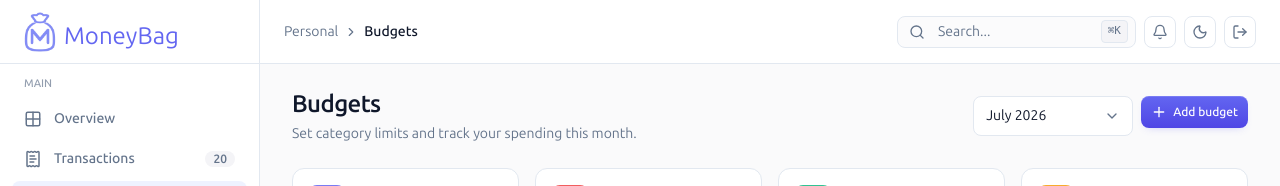
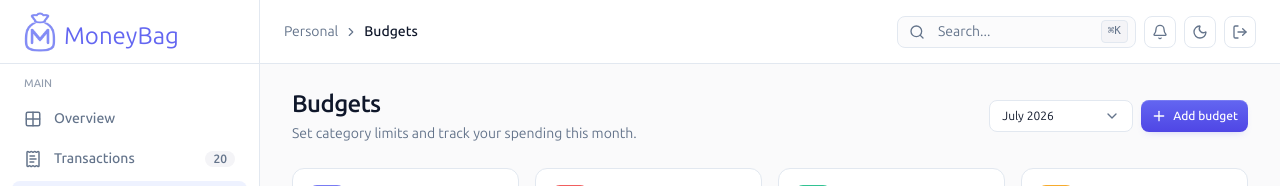
Before and after one commit to mdnuruzzamannirob/moneybag, a Next.js app: page /budgets in a window 1280 px wide. Shown: the top 186 px of the page. Built offline with nearby package versions, Linux system fonts and the light colour scheme.

Commit message:
feat: implement debounced search functionality and enhance transaction filtering options

```diff
--- a/src/components/user/finance-pages.tsx
+++ b/src/components/user/finance-pages.tsx
@@ -1,6 +1,5 @@
 'use client';
 
-import type { ComponentType, ReactNode } from 'react';
 import {
   CalendarDays,
   Download,
@@ -10,14 +9,15 @@ import {
   Plus,
   ReceiptText,
   Search,
-  SlidersHorizontal,
   Target,
   TrendingDown,
   TrendingUp,
   Upload,
   WalletCards,
+  X,
 } from 'lucide-react';
-import { useMemo, useState } from 'react';
+import type { ComponentType, ReactNode } from 'react';
+import { useEffect, useMemo, useState } from 'react';
 
 import {
   AppBadge,
@@ -27,12 +27,10 @@ import {
   AppInput,
   AppPageHeader,
   AppPagination,
-  AppPopover,
   AppProgress,
   AppSegmentedControl,
   AppSelect,
   AppStatCard,
-  AppSwitch,
   AppTable,
   type AppTableColumn,
 } from '@/components/app-ui';
@@ -257,10 +255,15 @@ export function TransactionsPage() {
   const [items] = useState(txSeed);
   const [type, setType] = useState<'all' | 'income' | 'expense'>('all');
   const [query, setQuery] = useState('');
+  const [debouncedQuery, setDebouncedQuery] = useState('');
   const [category, setCategory] = useState('all');
   const [page, setPage] = useState(1);
   const [pageSize, setPageSize] = useState(5);
   const [dialog, setDialog] = useState<FinanceDialogKind | null>(null);
+  useEffect(() => {
+    const timeout = window.setTimeout(() => setDebouncedQuery(query), 300);
+    return () => window.clearTimeout(timeout);
+  }, [query]);
   const categoryOptions = [
     { label: 'All categories', value: 'all' },
     ...Array.from(new Set(items.map((item) => item.category))).map((item) => ({
@@ -276,9 +279,9 @@ export function TransactionsPage() {
           (category === 'all' || item.category === category) &&
           `${item.title} ${item.category} ${item.wallet}`
             .toLowerCase()
-            .includes(query.toLowerCase()),
+            .includes(debouncedQuery.toLowerCase()),
       ),
-    [items, type, category, query],
+    [items, type, category, debouncedQuery],
   );
   const pageCount = Math.max(1, Math.ceil(filtered.length / pageSize));
   const safePage = Math.min(page, pageCount);
@@ -361,13 +364,30 @@ export function TransactionsPage() {
           />
           <div className="flex min-w-0 flex-col gap-2 sm:flex-row sm:items-center lg:justify-end">
             <AppInput
-              containerClassName="w-full sm:w-64"
+              containerClassName="w-full sm:w-80"
+              className="pr-8!"
               leading={<Search />}
               onChange={(event) => {
                 setQuery(event.target.value);
                 setPage(1);
               }}
               placeholder="Search transactions"
+              trailing={
+                query ? (
+                  <AppButton
+                    aria-label="Clear search"
+                    className="size-5! rounded-sm! p-0!"
+                    onClick={() => {
+                      setQuery('');
+                      setPage(1);
+                    }}
+                    size="icon-xs"
+                    tone="ghost"
+                  >
+                    <X />
+                  </AppButton>
+                ) : null
+              }
               value={query}
             />
             <AppSelect
@@ -380,28 +400,6 @@ export function TransactionsPage() {
               triggerClassName="w-full sm:w-48"
               value={category}
             />
-            <AppPopover
-              description="Refine the transaction list without leaving this page."
-              title="More filters"
-              trigger={
-                <AppButton aria-label="More filters" size="icon" tone="secondary">
-                  <SlidersHorizontal />
-                </AppButton>
-              }
-            >
-              <div className="mt-4 space-y-3">
-                <AppSwitch
-                  description="Show transactions with receipt attachments."
-                  label="Has receipt"
-                  size="sm"
-                />
-                <AppSwitch
-                  description="Include recurring transaction entries."
-                  label="Recurring only"
-                  size="sm"
-                />
-              </div>
-            </AppPopover>
           </div>
         </div>
         <div className="hidden md:block">
@@ -432,7 +430,11 @@ export function TransactionsPage() {
                 setPageSize(Number(value ?? 5));
                 setPage(1);
               }}
-              options={[5, 10, 20].map((value) => ({ label: `${value}`, value: `${value}` }))}
+              options={[5, 10, 20, 30, 50].map((value) => ({
+                label: `${value}`,
+                value: `${value}`,
+              }))}
+              size="sm"
               triggerClassName="w-20"
               value={`${pageSize}`}
             />
@@ -502,10 +504,16 @@ export function BudgetsPage() {
         <AppSelect
           defaultValue="july"
           options={[
+            { label: 'August 2026', value: 'august' },
+            { label: 'September 2026', value: 'september' },
+            { label: 'October 2026', value: 'october' },
+            { label: 'November 2026', value: 'november' },
+            { label: 'December 2026', value: 'december' },
             { label: 'July 2026', value: 'july' },
             { label: 'June 2026', value: 'june' },
           ]}
-          triggerClassName="w-40"
+          size="sm"
+          triggerClassName="w-36"
         />
         <AppButton onClick={() => setDialog('budget')} size="sm">
           <Plus />
```
